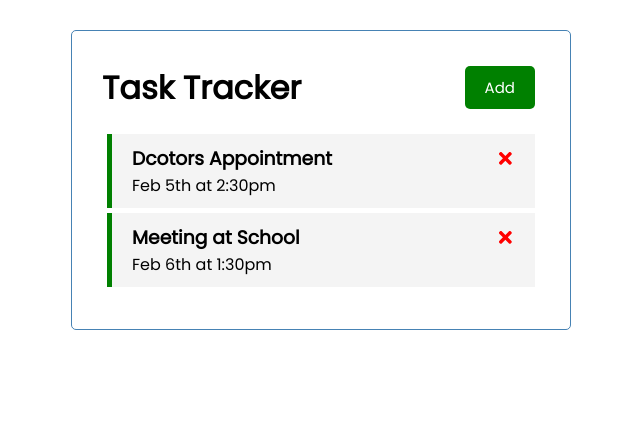
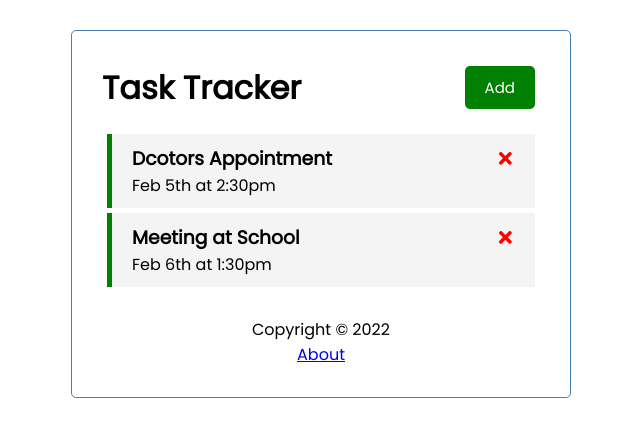
Before and after one commit to robimaliqi/react-task-tracker, a React (Create React App) app: page / in a window 1280 px wide. Shown: the top 436 px of the page, without its empty margins (319-959 px from the left). Built offline with nearby package versions, Linux system fonts and the light colour scheme; data requests are answered from the project's data file.

Commit message:
created Footer.js file and imported it into app.js

```diff
--- a/package.json
+++ b/package.json
@@ -10,6 +10,7 @@
     "react": "^18.2.0",
     "react-dom": "^18.2.0",
     "react-icons": "^4.4.0",
+    "react-router-dom": "^6.3.0",
     "react-scripts": "5.0.1",
     "web-vitals": "^2.1.4"
   },
--- a/src/App.js
+++ b/src/App.js
@@ -1,5 +1,6 @@
 import { useState, useEffect } from "react";
 import Header from "./components/Header";
+import Footer from "./components/Footer";
 import Tasks from "./components/Tasks";
 import AddTask from "./components/AddTask";
 
@@ -93,6 +94,7 @@
       ) : (
         "No tasks to show"
       )}
+      <Footer />
     </div>
   );
 }
--- /dev/null
+++ b/src/components/Footer.js
@@ -0,0 +1,10 @@
+const Footer = () => {
+  return (
+    <footer>
+      <p> Copyright &copy; 2022</p>
+      <a href="/about">About</a>
+    </footer>
+  );
+};
+
+export default Footer;
```
Also changed, not shown: 1 other file (tests, documents, lock files or other folders).
